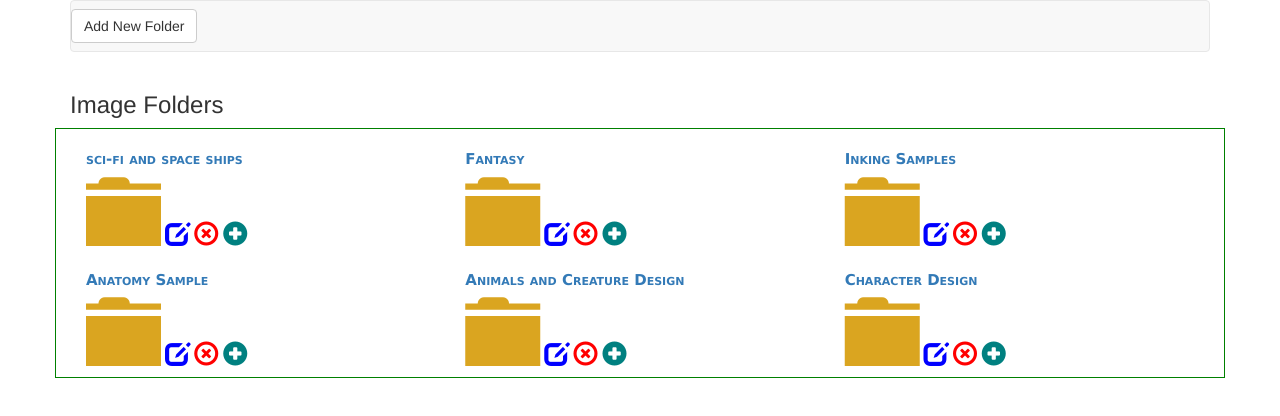
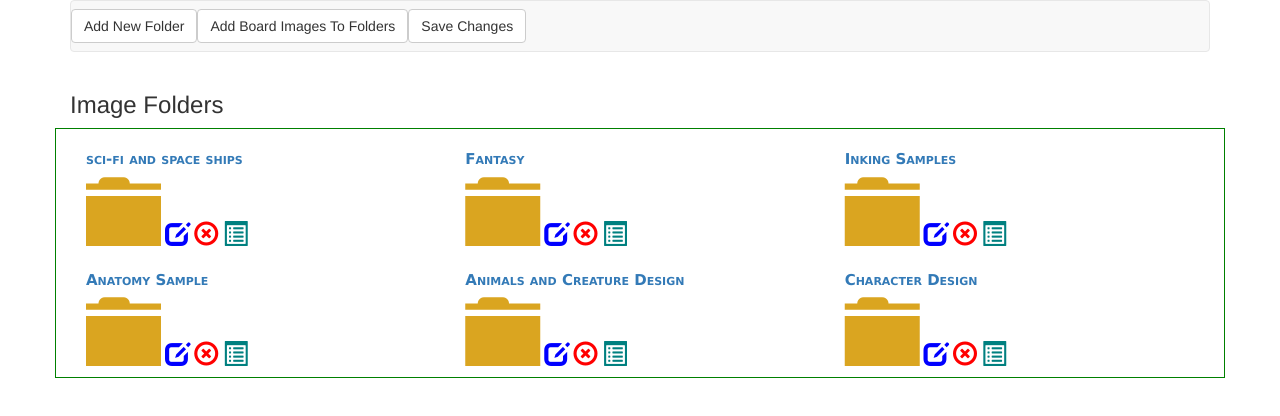
Before and after one commit to donhenton/MorgFile, a website: page public_html/index.html in a window 1280 px wide. Drawn offline with nearby package versions, Linux system fonts and the light colour scheme; some packages are replaced by stand-ins of ours; a script that the page names is missing.

Commit message:
added menu options

```diff
--- a/public_html/components/folder/folder.css
+++ b/public_html/components/folder/folder.css
@@ -15,7 +15,7 @@
     color: red;
 }
 
-.glyphicon.glyphicon-plus-sign
+.glyphicon.glyphicon-list-alt
 {
     font-size: 25px;
     color: teal;
--- a/public_html/components/folder/folder.tpl.html
+++ b/public_html/components/folder/folder.tpl.html
@@ -1,6 +1,6 @@
 <div class="folder">
 
-    <a href="#/browse-image/{{folder.id}}">
+    <a href="#/browse-images/{{folder.id}}">
         <span class="folderTitle">{{folder.name}}</span></a><br>
 
 
@@ -17,6 +17,6 @@
     <i  class="spacer glyphicon glyphicon-remove-circle"></i></a>
 
     <a href="#" ng-click="$event.preventDefault(); openAddImages(folder)">
-    <i  class="spacer glyphicon glyphicon-plus-sign"></i></a>
+    <i  class="spacer glyphicon glyphicon-list-alt"></i></a>
 
 </div>
--- a/public_html/sections/main/main.tpl.html
+++ b/public_html/sections/main/main.tpl.html
@@ -6,6 +6,20 @@
                 <p class="navbar-btn">
                     <a  ng-click="$event.preventDefault();
                                 main.openAddDialog()" class="btn   btn-default"  href="#/">Add New Folder</a>
+                </p>
+            </li>
+
+            <li>
+                <p class="navbar-btn">
+                    <a  ng-click="$event.preventDefault();
+                                main.openAddDialog()" class="btn   btn-default"  href="#/">Add Board Images To Folders</a>
+                </p>
+            </li>
+
+            <li>
+                <p class="navbar-btn">
+                    <a  ng-click="$event.preventDefault();
+                                main.openAddDialog()" class="btn   btn-default"  href="#/">Save Changes</a>
                 </p>
             </li>
 
```
